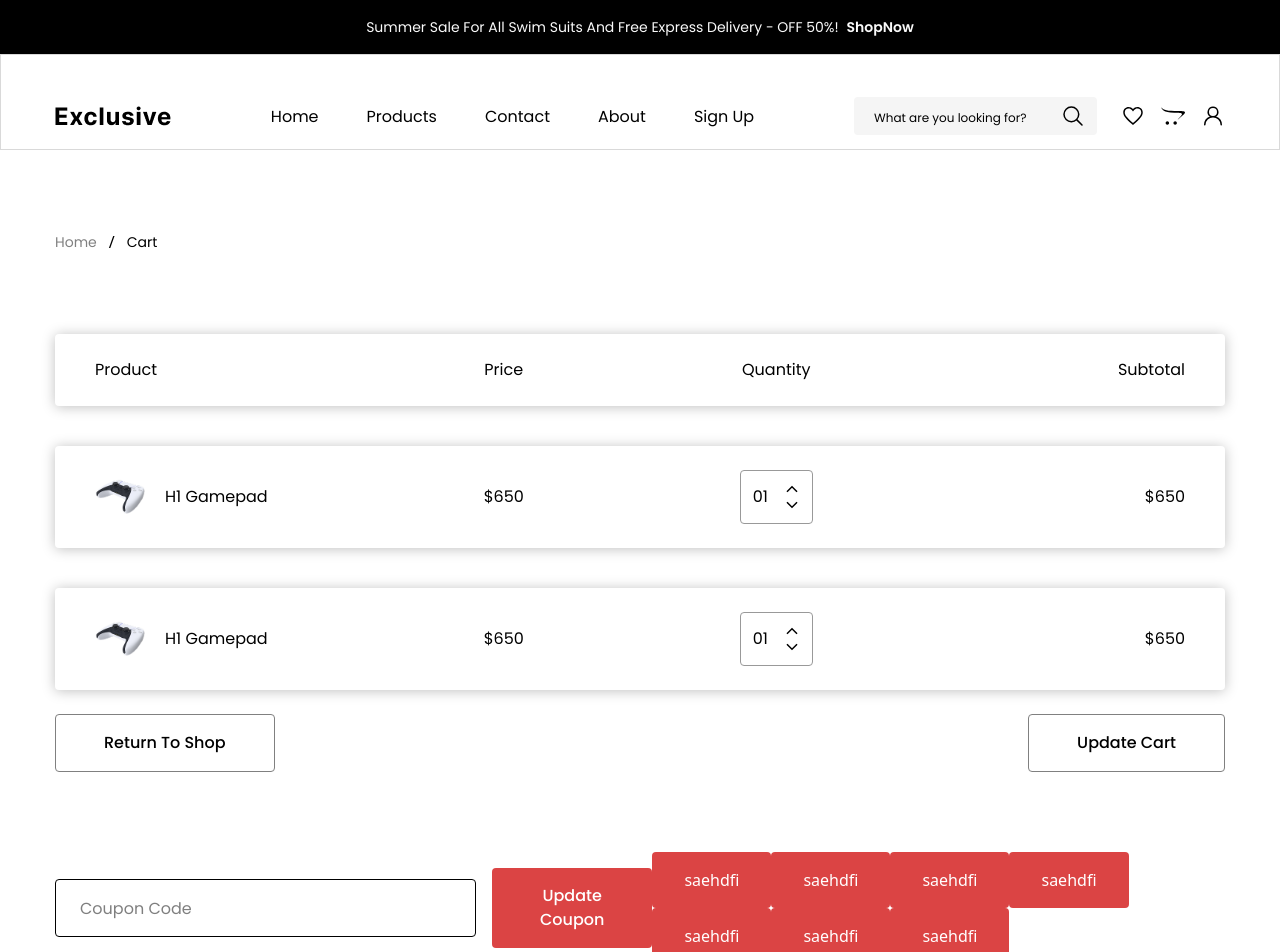
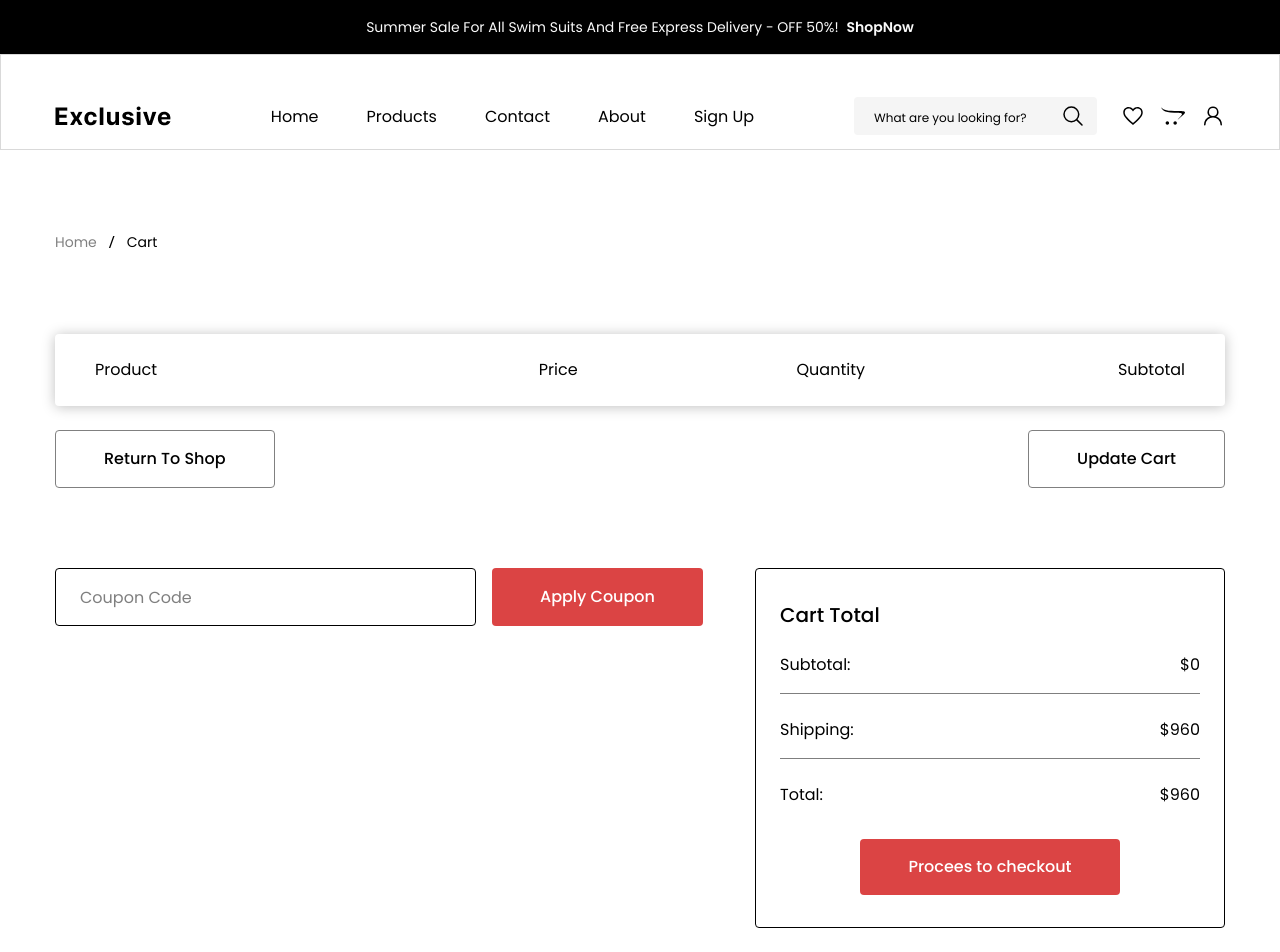
Before and after one commit to nayebislam/Ecommerce, a React (Vite) app: page /cart in a window 1280 px wide. Shown: the top 952 px of the page. Built offline with nearby package versions, Linux system fonts and the light colour scheme.

Commit message:
cart page update

```diff
--- a/src/components/CartPage/CartPage.jsx
+++ b/src/components/CartPage/CartPage.jsx
@@ -1,10 +1,33 @@
-import React from "react";
-import p4 from "../../assets/p4.png";
 import { IoChevronUpSharp } from "react-icons/io5";
 import { IoChevronDownSharp } from "react-icons/io5";
+import { useDispatch, useSelector } from "react-redux";
+import Containar from "../../layout/Containar";
+import { cartQuntity, removeFromCart } from "../../slices/cartSlice";
+import { useState } from "react";
 
 const CartPage = () => {
+  const dispatch = useDispatch();
+  const [couponText, setcouponText] = useState("")
+  const data = useSelector(state => state.cartDetails.cartItems)
+  const totalPrice = data.reduce((prev, current) => {
+    return prev + current.price * current.cartQun;
+  }, 0)
+  const handelIncrement = (id) => {
+    dispatch(cartQuntity({ id: id, type: "increment" }))
+  }
+  const handelDecrement = (id) => {
+    dispatch(cartQuntity({ id: id, type: "decrement" }))
+  }
+  const handleRemove = (id) => {
+    dispatch(removeFromCart({id: id}))
+  }
+  const handelChange = (e) => {
+    console.log(e);
+
+  }
   return (
+    <div>
+      <Containar>
         <div>
           <div className="flex items-center py-[80px]">
             <p className="font-primary text-[14px] leading-[21px] text-[#808080]">
@@ -17,7 +40,7 @@ const CartPage = () => {
           </div>
           <div className=" flex flex-col gap-y-[40px] mb-6">
             <div className="flex items-center justify-between py-6 px-[40px] rounded shadow-[0_1px_13px_rgba(0,0,0,0.25)]">
-          <div className="w-[25%] text-start font-primary text-[16px] leading-[24px] text-black">
+              <div className="w-[30%] text-start font-primary text-[16px] leading-[24px] text-black">
                 Product
               </div>
               <div className="w-[25%] text-center font-primary text-[16px] leading-[24px] text-black">
@@ -26,64 +49,50 @@ const CartPage = () => {
               <div className="w-[25%] text-center font-primary text-[16px] leading-[24px] text-black">
                 Quantity
               </div>
-          <div className="w-[25%] text-end font-primary text-[16px] leading-[24px] text-black">
+              <div className="w-[20%] text-end font-primary text-[16px] leading-[24px] text-black">
                 Subtotal
               </div>
             </div>
+            {
+              data.map((product, index) => (
                 <div className="flex items-center justify-between py-6 px-[40px] rounded shadow-[0_1px_13px_rgba(0,0,0,0.25)]">
-          <div className="w-[25%] text-center flex gap-x-5 items-center">
-            <img className="w-[50px]" src={p4} alt="" />
+                  <div className="w-[30%] text-center flex gap-x-5 items-center">
+                    <img className="w-[50px]" src={product.thumbnail} alt="" />
                     <p className="font-primary text-[16px] leading-[24px] text-black">
-              H1 Gamepad
+                      {product.title}
                     </p>
                   </div>
                   <div className="w-[25%] text-center font-primary text-[16px] leading-[24px] text-black">
-            $650
+                    ${product.price}
                   </div>
                   <div className="w-[25%] text-center">
                     <div className="py-2.5 px-3 border border-[#999999] rounded inline-block">
                       <div className="flex items-center gap-x-4">
                         <p className="font-primary text-[16px] leading-[24px] text-black">
-                  01
+                          {product.cartQun}
                         </p>
                         <div>
-                  <IoChevronUpSharp size={16} />
-                  <IoChevronDownSharp size={16} />
+                          <IoChevronUpSharp onClick={() => handelIncrement(index)} size={16} />
+                          <IoChevronDownSharp onClick={() => handelDecrement(index)} size={16} />
                         </div>
                       </div>
                     </div>
                   </div>
-          <div className="w-[25%] text-end font-primary text-[16px] leading-[24px] text-black">
-            $650
+                  <div className="w-[20%] text-end flex items-center justify-end gap-x-4">
+                    <p className="font-primary text-[16px] leading-[24px] text-black">
+                      ${product.price * product.cartQun}
+                    </p>
+                    <button
+                      onClick={() => handleRemove(product.id)}
+                      className="text-black font-bold text-xl"
+                      title="Remove from cart"
+                    >
+                      ×
+                    </button>
                   </div>
                 </div>
-        <div className="flex items-center justify-between py-6 px-[40px] rounded shadow-[0_1px_13px_rgba(0,0,0,0.25)]">
-          <div className="w-[25%] text-center flex gap-x-5 items-center">
-            <img className="w-[50px]" src={p4} alt="" />
-            <p className="font-primary text-[16px] leading-[24px] text-black">
-              H1 Gamepad
-            </p>
-          </div>
-          <div className="w-[25%] text-center font-primary text-[16px] leading-[24px] text-black">
-            $650
-          </div>
-          <div className="w-[25%] text-center">
-            <div className="py-2.5 px-3 border border-[#999999] rounded inline-block">
-              <div className="flex items-center gap-x-4">
-                <p className="font-primary text-[16px] leading-[24px] text-black">
-                  01
-                </p>
-                <div>
-                  <IoChevronUpSharp size={16} />
-                  <IoChevronDownSharp size={16} />
-                </div>
-              </div>
-            </div>
-          </div>
-          <div className="w-[25%] text-end font-primary text-[16px] leading-[24px] text-black">
-            $650
-          </div>
-        </div>
+              ))
+            }
           </div>
           <div className="flex items-center justify-between mb-[80px]">
             <button className="py-4 px-12 rounded border border-[#808080] font-primary font-medium text-[16px] leading-[24px] text-black">
@@ -94,28 +103,43 @@ const CartPage = () => {
             </button>
           </div>
           <div className="flex justify-between pb-[140px]">
-        <div className="flex items-center gap-x-4">
+            <div className="flex items-start gap-x-4">
               <input
+                onChange={handelChange}
+                name="coupon"
                 className="py-4 pl-6 pr-[164px] placeholder:font-primary placeholder:text-[16px] placeholder:leading-[24px] text-black outline-none border border-black rounded"
                 type="text"
                 placeholder="Coupon Code"
               />
-          <button className="py-4 px-12 rounded bg-primary font-primary font-medium text-[16px] leading-[24px] text-white">
-            Update Coupon
+              <button className="py-[17px] px-12 rounded bg-primary font-primary font-medium text-[16px] leading-[24px] text-white">
+                Apply Coupon
               </button>
             </div>
-        <div>
-          <button className="py-4 px-8 bg-primary text-white rounded">saehdfi</button>
-          <button className="py-4 px-8 bg-primary text-white rounded">saehdfi</button>
-          <button className="py-4 px-8 bg-primary text-white rounded">saehdfi</button>
-          <button className="py-4 px-8 bg-primary text-white rounded">saehdfi</button>
-          <button className="py-4 px-8 bg-primary text-white rounded">saehdfi</button>
-          <button className="py-4 px-8 bg-primary text-white rounded">saehdfi</button>
-          <button className="py-4 px-8 bg-primary text-white rounded">saehdfi</button>
-
+            <div className="w-[470px] border-[1.5px] border-[#000000] py-[32px] px-6 rounded-[4px]">
+              <p className="font-primary text-[20px] leading-7 font-medium">Cart Total</p>
+              <div className="flex font-primary text-[16px] leading-6 justify-between mt-6 pb-4 border-b border-[#00000080]">
+                <p>Subtotal:</p>
+                <p>${totalPrice}</p>
+              </div>
+              <div className="flex font-primary text-[16px] leading-6 justify-between mt-6 pb-4 border-b border-[#00000080]">
+                <p>Shipping:</p>
+                <p>$960</p>
+              </div>
+              <div className="flex font-primary text-[16px] leading-6 justify-between mt-6">
+                <p>Total:</p>
+                <p>$960</p>
+              </div>
+              <div className="mt-[32px] flex justify-center">
+                <button className="py-4 px-12 rounded bg-primary font-primary font-medium text-[16px] leading-[24px] text-white">
+                  Procees to checkout
+                </button>
               </div>
             </div>
           </div>
+        </div>
+      </Containar>
+    </div>
+
   );
 };
 
--- a/src/slices/cartSlice.js
+++ b/src/slices/cartSlice.js
@@ -11,13 +11,27 @@ export const cartSlice = createSlice({
             if (findIndex >= 0) {
                 state.cartItems[findIndex].cartQun += 1
             } else {
-                state.cartItems.push({...action.payload, cartQun: 1})
+                state.cartItems.push({ ...action.payload, cartQun: 1 })
             }
             localStorage.setItem("cartItems", JSON.stringify(state.cartItems))
-        }
+        },
+        cartQuntity: (state, action) => {
+            if (action.payload.type === "increment") {
+                state.cartItems[action.payload.id].cartQun += 1;
+            } else if (action.payload.type === "decrement") {
+                if (state.cartItems[action.payload.id].cartQun > 0) {
+                    state.cartItems[action.payload.id].cartQun -= 1;
+                }
+            }
+            localStorage.setItem("cartItems", JSON.stringify(state.cartItems))
+        },
+        removeFromCart: (state, action) => {
+            state.cartItems = state.cartItems.filter((item) => item.id !== action.payload.id);
+            localStorage.setItem("cartItems", JSON.stringify(state.cartItems))
+        },
     }
 })
 
-export const { cartTotal } = cartSlice.actions
+export const { cartTotal, cartQuntity, removeFromCart } = cartSlice.actions
 
 export default cartSlice.reducer
```
Lines whose indentation alone changed are shown as unchanged.
